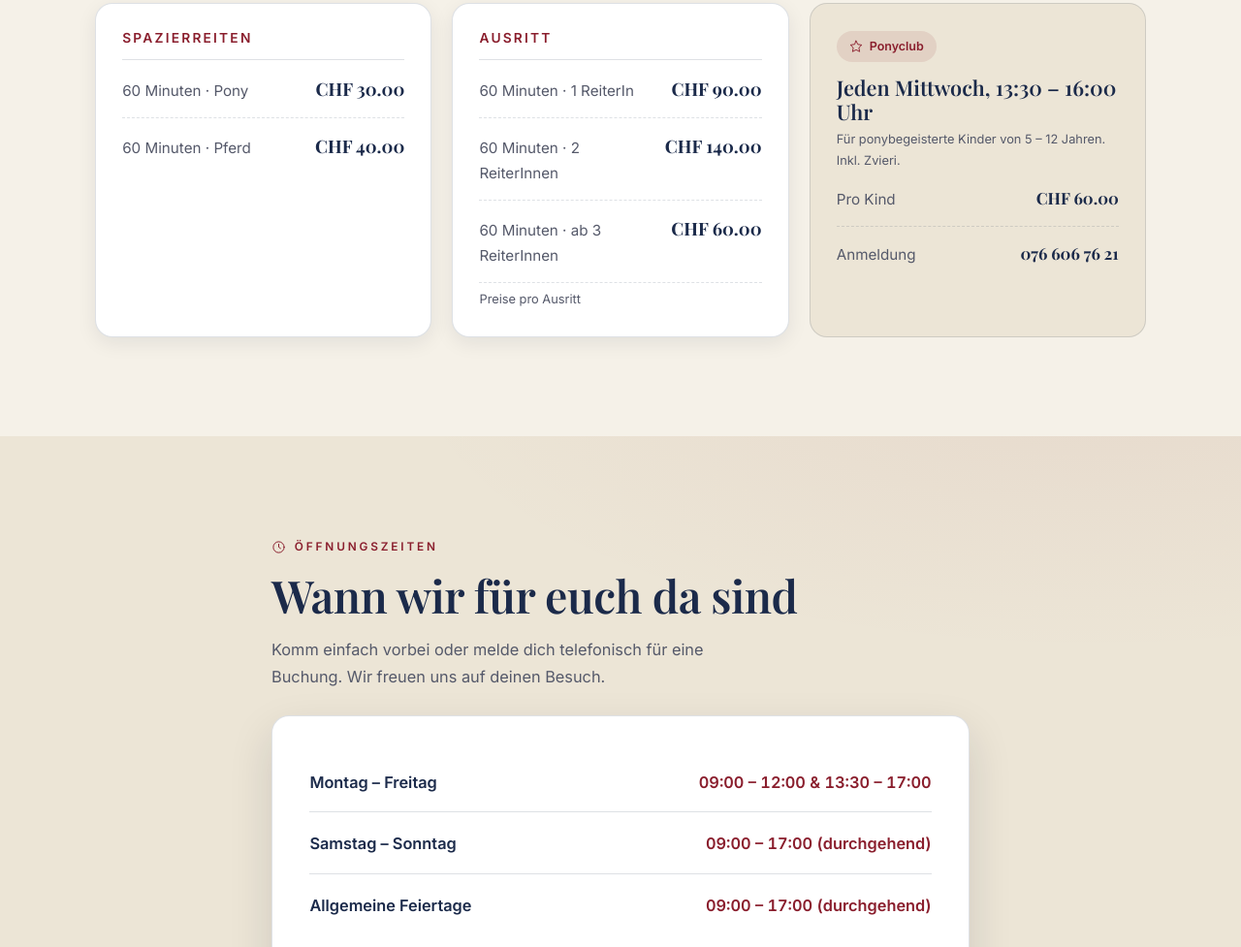
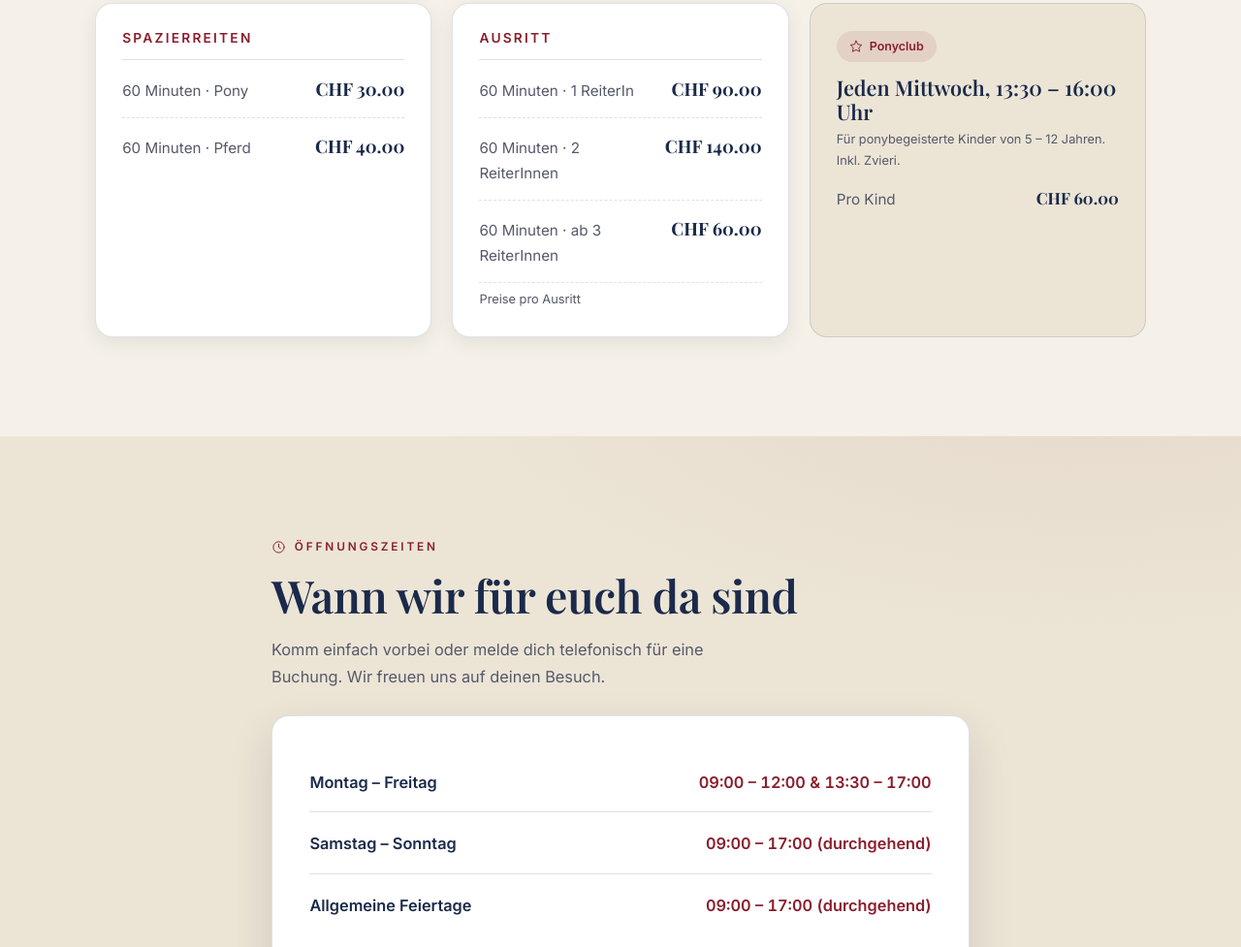
Before and after one commit to jzzh/martins-reithof, an Astro site: page / in a window 1280 px wide. Shown: the part 3901-4878 px from the top of the page at 97% size. Built offline with nearby package versions, Linux system fonts and the light colour scheme; Astro itself is replaced by a stand-in of ours; a web font is replaced by a local one.

Commit message:
Remove Anmeldung row from Ponyclub price card

```diff
--- a/src/pages/index.astro
+++ b/src/pages/index.astro
@@ -249,10 +249,6 @@ const serviceOffers = offers.filter(
             <span>Pro Kind</span>
             <strong>CHF 60.00</strong>
           </div>
-          <div class="price-row">
-            <span>Anmeldung</span>
-            <strong>{site.phoneMartin.label}</strong>
-          </div>
         </aside>
       </div>
     </div>
```
